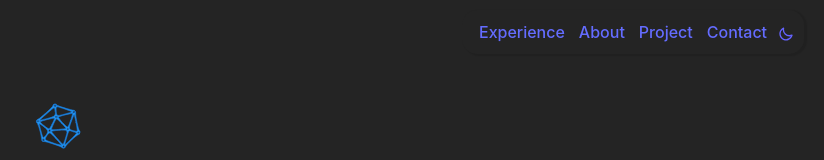
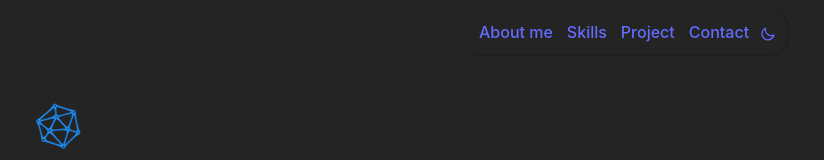
Before and after one commit to PabloAlarconArel/Portfolio, a React (Vite) app: page / in a window 1280 px wide. Shown: the top 160 px of the page, without its empty margins (178-1002 px from the left). Built offline with nearby package versions, Linux system fonts and the light colour scheme.

Commit message:
Fix Header titles

```diff
--- a/src/components/Header.jsx
+++ b/src/components/Header.jsx
@@ -9,10 +9,10 @@ class Header extends Component {
                     <div >
                         <div style={{display:'flex'}}>
                             <div>
-                                <a href="#P">Experience</a>
+                                <a href="#About">About me</a>
                             </div>
                             <div>
-                                <a href='#About'>About</a>
+                                <a href='#Skills'>Skills</a>
                             </div>
                             <div>
                                 <a href="#Project">Project</a>
```
